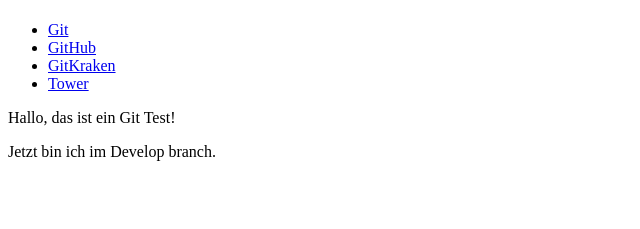
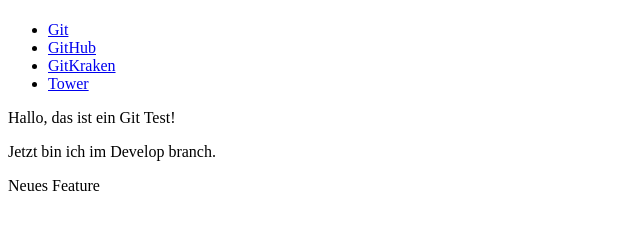
Before and after one commit to eliachristen/gitTest, a plain HTML site: page index.html in a window 1280 px wide. Shown: the part 59-288 px from the top of the page, without its empty margins (0-640 px from the left). Drawn offline with Linux system fonts and the light colour scheme.

Commit message:
new feature added

```diff
--- a/index.html
+++ b/index.html
@@ -18,6 +18,7 @@
         <section>
             <p>Hallo, das ist ein Git Test!</p>
             <p>Jetzt bin ich im Develop branch.</p>
+            <p>Neues Feature</p>
         </section>
     </body>
 </html>
```
